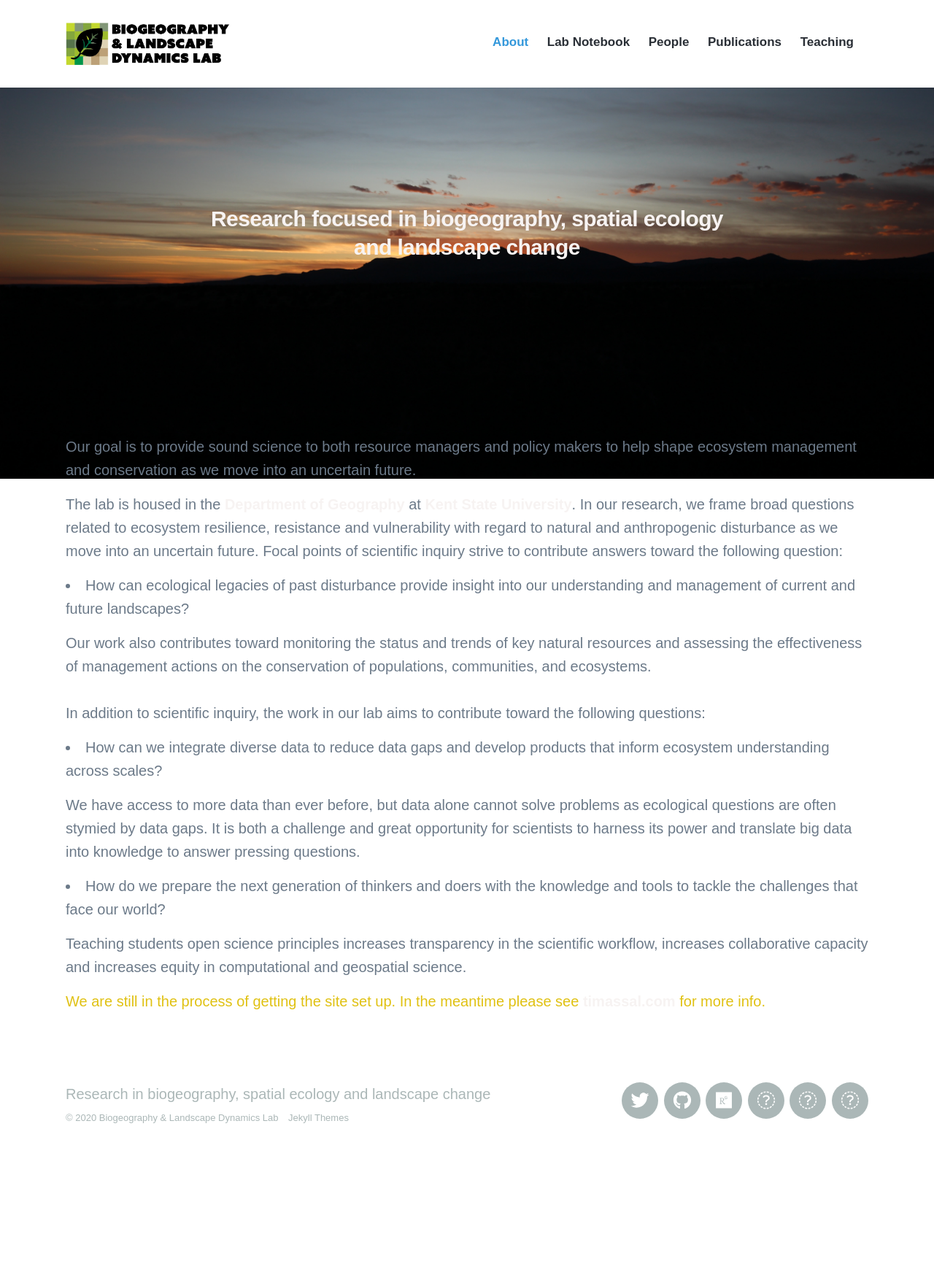
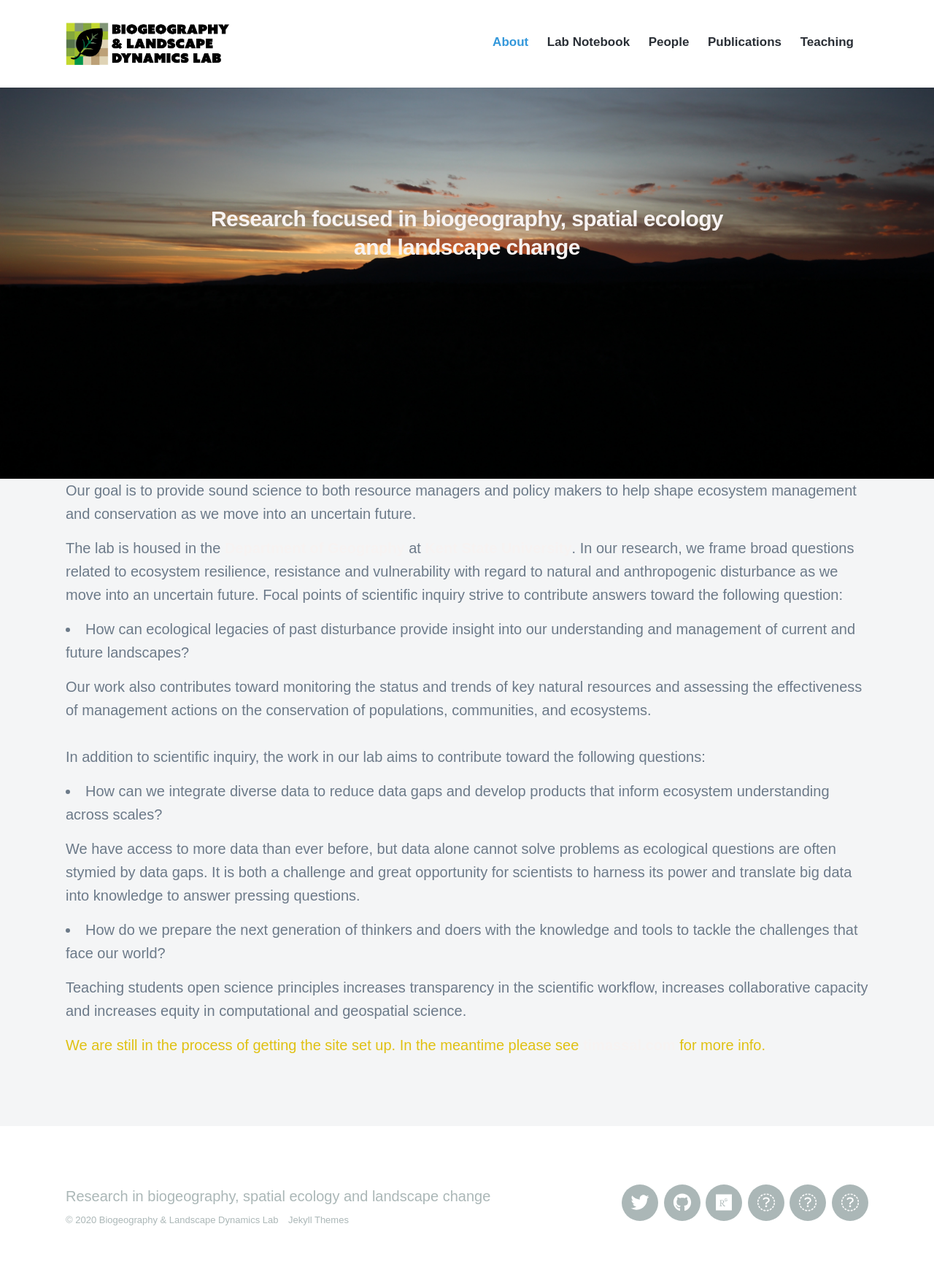
Before and after one commit to tjassal/tjassal.github.io, a Jekyll site: the page built from index.html, in a window 1280 px wide. Shown: the whole page at 73% size. Built offline with Jekyll 4.4.1, drawn with Linux system fonts in a browser that asks for light colours; nearby versions of some CDN libraries; some web fonts are replaced; before the commit the page ends 1618 px from its top, so only the background shows below that.

Commit message:
Update index.html

```diff
--- a/index.html
+++ b/index.html
@@ -22,7 +22,7 @@ featured_image: /images/banners/2017-NM-39.jpg
 
 </section>
 
-<section class="listing">
+<section class="single">
 
 	<div class="wrap">
 
```
